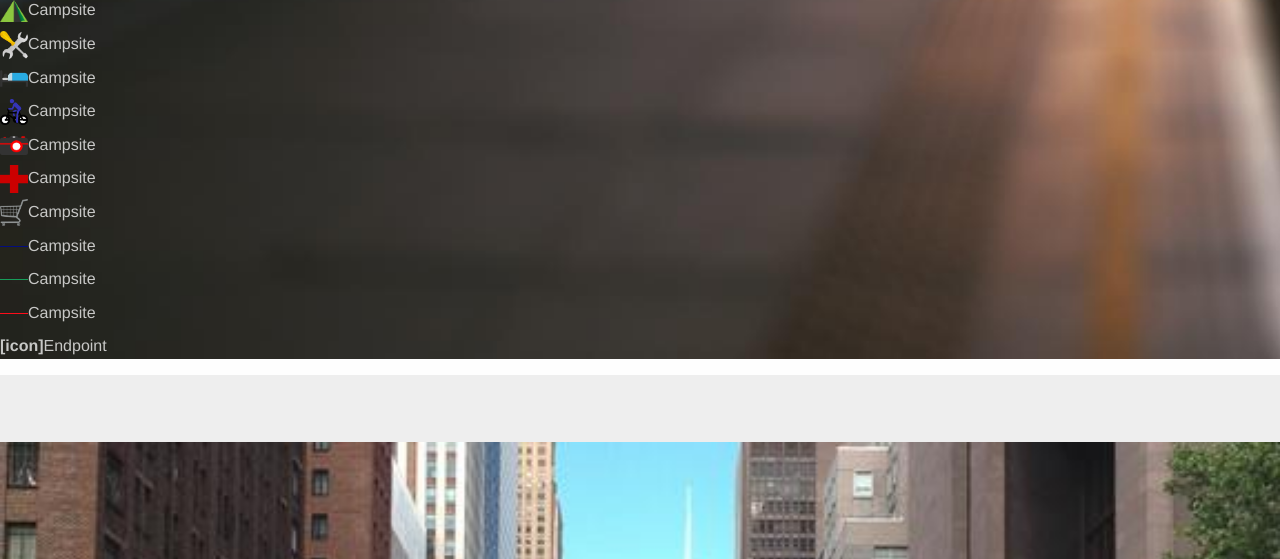
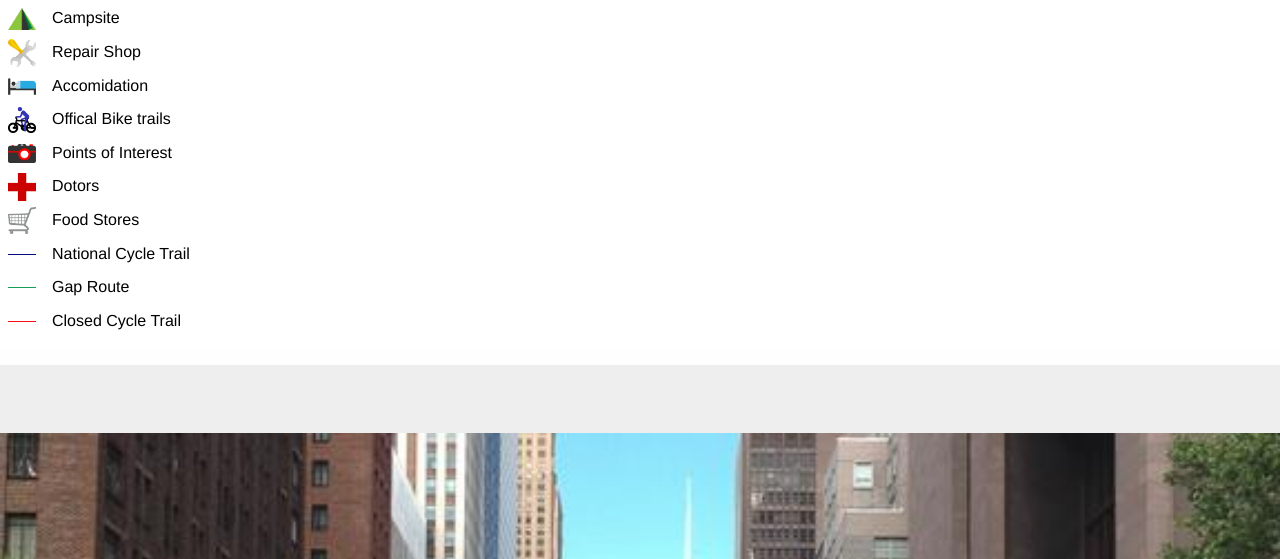
Before and after one commit to GapCycle/gapcycle, a plain HTML site: page index.html in a window 1280 px wide. Shown: the part 585-1144 px from the top of the page. Drawn offline with nearby package versions, Linux system fonts and the light colour scheme.

Commit message:
qwertyuio

```diff
--- a/css/gapcycle.css
+++ b/css/gapcycle.css
@@ -216,5 +216,6 @@ article.feature-panel h2,article.feature-panel h2 a {
 }
 
 
-.icon-key dt { float: left;  clear: both;  }
-.icon-key dd { margin-left: 1em; margin-bottom: 0.5em; }
+.icon-key { background-color: #fff; padding: 0.5em; }
+.icon-key dt { float: left;  clear: both; padding-right: 1em;   }
+.icon-key dd { color: #000; margin-left: 1em; margin-bottom: 0.5em; }
--- a/index.html
+++ b/index.html
@@ -1,5 +1,3 @@
-
-
 <!DOCTYPE html>
 <html lang="en">
 <head>
@@ -54,25 +52,23 @@
                                 <dt><img src="map-icons/camping.png" width="28" height="28" /></dt>
                                 <dd>Campsite</dd>
                                 <dt><img src="map-icons/SPANNER.png" width="28" height="28"  /></dt>
-                                <dd>Campsite</dd>
+                                <dd>Repair Shop</dd>
                                 <dt><img src="map-icons/bed.png" width="28" height="28"  /></dt>
-                                <dd>Campsite</dd>
+                                <dd>Accomidation</dd>
                                 <dt><img src="map-icons/bike.png" width="28" height="28"  /></dt>
-                                <dd>Campsite</dd>
+                                <dd>Offical Bike trails</dd>
                                 <dt><img src="map-icons/carow.png" width="28" height="28"  /></dt>
-                                <dd>Campsite</dd>
+                                <dd>Points of Interest</dd>
                                 <dt><img src="map-icons/hotel.png" width="28" height="28"  /></dt>
-                                <dd>Campsite</dd>
+                                <dd>Dotors</dd>
                                 <dt><img src="map-icons/shopping-cart.png" width="28" height="28"  /></dt>
-                                <dd>Campsite</dd>
+                                <dd>Food Stores</dd>
                                 <dt><img src="map-icons/blue.png"  width="28" height="28" /></dt>
-                                <dd>Campsite</dd>
+                                <dd>National Cycle Trail</dd>
                                 <dt><img src="map-icons/gren.png" width="28" height="28"  /></dt>
-                                <dd>Campsite</dd>
+                                <dd>Gap Route</dd>
                                 <dt><img src="map-icons/red.png" width="28" height="28"  /></dt>
-                                <dd>Campsite</dd>
-                                <dt>[icon]</dt>
-                                <dd>Endpoint</dd>
+                                <dd>Closed Cycle Trail</dd>
                             </dl>
                         </div>
                     </div>
```
